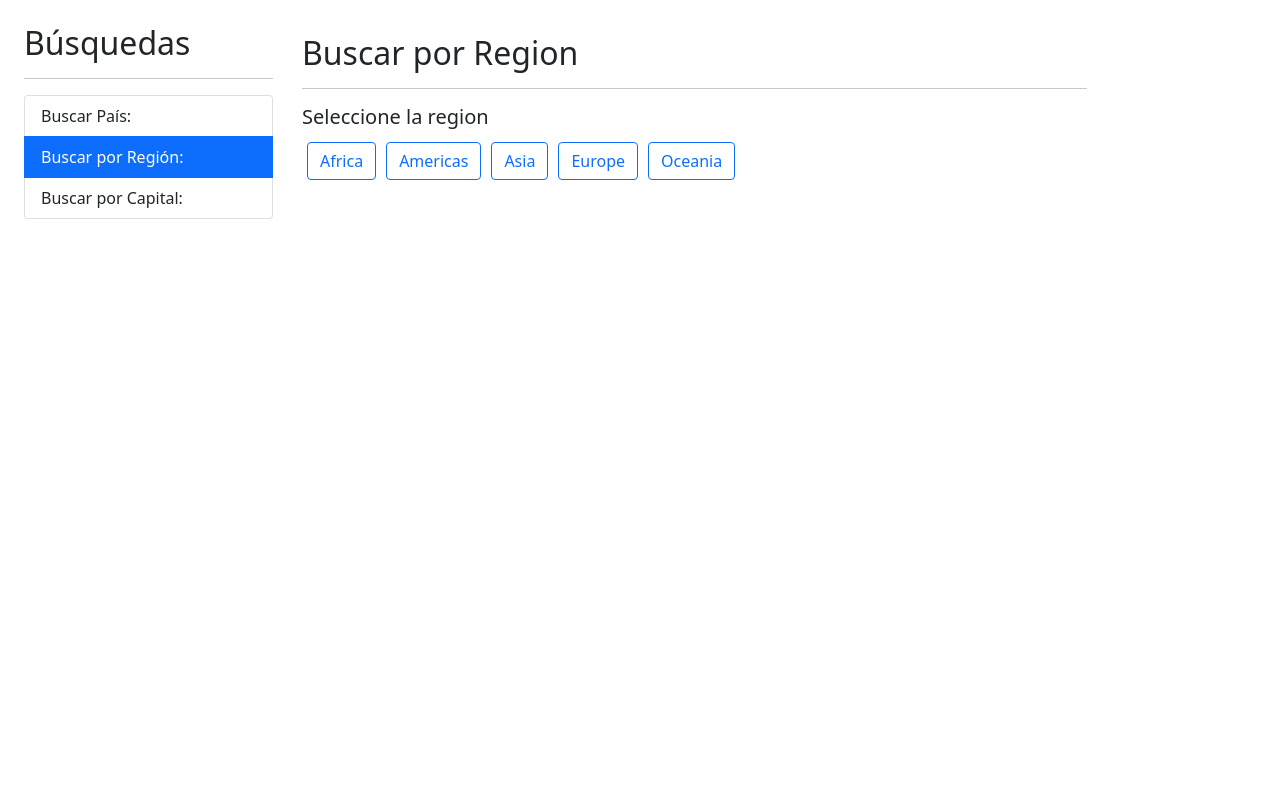
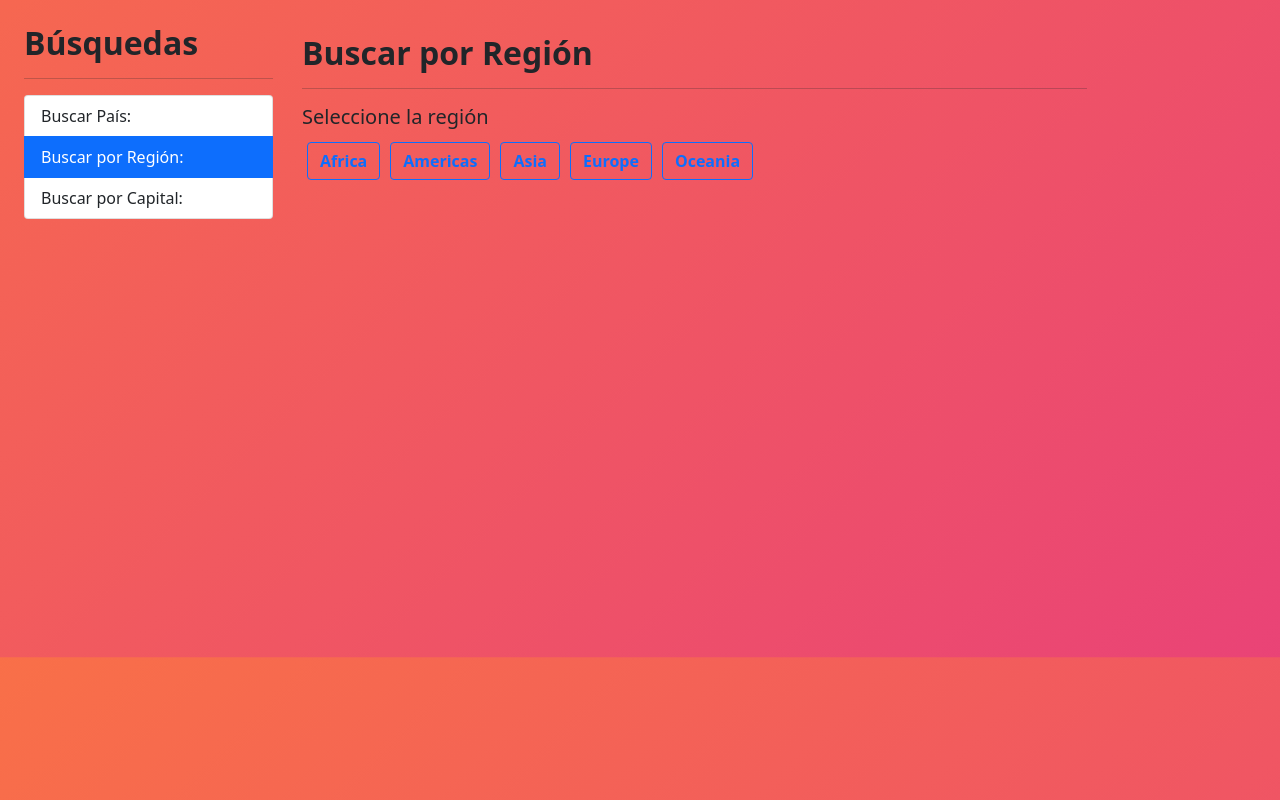
Before and after one commit to jomas94/Countries-Angular-App, an Angular app: page /region in a window 1280 px wide. Built offline with nearby package versions, Linux system fonts and the light colour scheme.

Commit message:
backgroung effect/ ghpages

```diff
--- a/angular.json
+++ b/angular.json
@@ -120,6 +120,10 @@
               "devServerTarget": "paisesApp:serve:production"
             }
           }
+        },
+        "deploy": {
+          "builder": "angular-cli-ghpages:deploy",
+          "options": {}
         }
       }
     }
--- a/package.json
+++ b/package.json
@@ -29,6 +29,7 @@
     "@angular/compiler-cli": "~11.2.13",
     "@types/jasmine": "~3.6.0",
     "@types/node": "^12.11.1",
+    "angular-cli-ghpages": "^1.0.0-rc.2",
     "codelyzer": "^6.0.0",
     "jasmine-core": "~3.6.0",
     "jasmine-spec-reporter": "~5.0.0",
--- a/src/app/app.component.css
+++ b/src/app/app.component.css
@@ -0,0 +1,3 @@
+h2{
+    font-weight: bold;
+}
--- a/src/app/app.component.html
+++ b/src/app/app.component.html
@@ -1,3 +1,5 @@
+<!-- <div class="context">  -->
+
 <div class="row container mt-4">
 
     <div class="col-xs-12 col-md-3">
@@ -7,7 +9,8 @@
     <div class="col-xs-12 col-md-9 ">
       <router-outlet></router-outlet>
 
-
     </div>
 
 </div>
+
+<!-- </div> -->
--- a/src/app/pais/components/pais-tabla/pais-tabla.component.html
+++ b/src/app/pais/components/pais-tabla/pais-tabla.component.html
@@ -5,7 +5,7 @@
             <th>Bandera</th>
             <th>Nombre</th>
             <th>Población</th>
-            <th></th>
+            <th>Detalles</th>
         </tr>
     </thead>
     <tbody>
--- a/src/app/pais/components/pais-tabla/pais-tabla.component.ts
+++ b/src/app/pais/components/pais-tabla/pais-tabla.component.ts
@@ -11,6 +11,7 @@ import { PaisService } from '../../services/pais.service';
     padding: 5px;
 
     }
+
   `
   ]
 })
--- a/src/app/pais/pages/por-region/por-region.component.html
+++ b/src/app/pais/pages/por-region/por-region.component.html
@@ -1,9 +1,9 @@
 <div class="cuadro animate__animated animate__fadeIn animate__faster" >
 
-    <h2>Buscar por Region</h2>
+    <h2>Buscar por Región</h2>
     <hr>
 
-    <h5>Seleccione la region</h5>
+    <h5>Seleccione la región</h5>
 
     <!-- [class.btn-primary]="region === regionActiva" -->
     <!-- [ngClass]="{
--- a/src/app/pais/pages/por-region/por-region.component.ts
+++ b/src/app/pais/pages/por-region/por-region.component.ts
@@ -8,6 +8,7 @@ import { Country } from '../../interfaces/pais.interface';
   styles: [
     `button{
       margin: 5px;
+      font-weight:bolder;
     }
     h2{
       margin-top:5px;
--- a/src/styles.css
+++ b/src/styles.css
@@ -12,3 +12,23 @@
 .cuadro{
     padding: 5px;
 }
+h2{
+	font-weight: 700;
+}
+body {
+	background: linear-gradient(-45deg, #e73c7e, #FF8235, #23d5ab);
+	background-size: 500% 500%;
+	animation: gradient 15s ease infinite;
+}
+
+@keyframes gradient {
+	0% {
+		background-position: 0% 50%;
+	}
+	50% {
+		background-position: 100% 50%;
+	}
+	100% {
+		background-position: 0% 50%;
+	}
+}
```
Also changed, not shown: src/index.html (+8 -2 lines), 1 other file (tests, documents, lock files or other folders).
